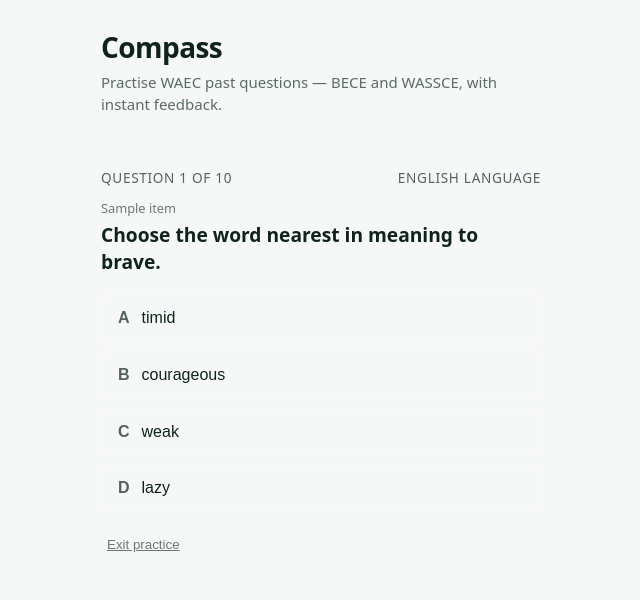
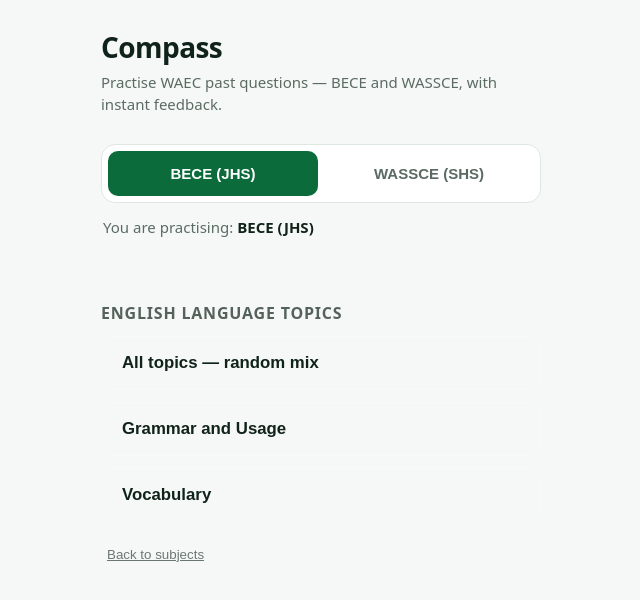
Before and after one commit to dankyis/Compass, a Next.js app: page / in a window 1280 px wide. Both pictures are taken after a click on the button "English Language". Shown: the top 600 px of the page, without its empty margins (319-959 px from the left). Built offline with nearby package versions, Linux system fonts and the light colour scheme.

Commit message:
#6 Topic filter: pick a Topic or a random mix

```diff
--- a/src/components/HomeScreen.tsx
+++ b/src/components/HomeScreen.tsx
@@ -3,19 +3,26 @@
 import { useEffect, useMemo, useState } from "react";
 import { DEFAULT_EXAM_TRACK, ExamTrack } from "@/domain/exam";
 import { SubjectId } from "@/domain/subject";
-import { QUESTION_BANK, listSubjects, questionsFor } from "@/domain/bank";
+import {
+  QUESTION_BANK,
+  listSubjects,
+  questionsFor,
+  topicsFor,
+} from "@/domain/bank";
 import { loadExamTrack, saveExamTrack } from "@/domain/storage";
 import { ExamToggle } from "./ExamToggle";
 import { SubjectPicker } from "./SubjectPicker";
+import { TopicPicker } from "./TopicPicker";
 import { PracticeScreen } from "./PracticeScreen";
 
-type Stage = "choose" | "practice";
+type Stage = "choose" | "topic" | "practice";
 
-// Owns the Exam Track and the chosen Subject for the home screen, and moves
-// the student between choosing and practising.
+// Owns the Exam Track, the chosen Subject and the optional Topic filter for the
+// home screen, and moves the student between choosing and practising.
 export function HomeScreen() {
   const [track, setTrack] = useState<ExamTrack>(DEFAULT_EXAM_TRACK);
   const [subject, setSubject] = useState<SubjectId | null>(null);
+  const [topic, setTopic] = useState<string | null>(null);
   const [stage, setStage] = useState<Stage>("choose");
 
   useEffect(() => {
@@ -23,35 +30,69 @@
   }, []);
 
   const subjects = useMemo(() => listSubjects(QUESTION_BANK, track), [track]);
+  const topics = useMemo(
+    () => (subject ? topicsFor(QUESTION_BANK, track, subject) : []),
+    [track, subject],
+  );
   const pool = useMemo(
-    () => (subject ? questionsFor(QUESTION_BANK, track, subject) : []),
-    [track, subject],
+    () =>
+      subject
+        ? questionsFor(QUESTION_BANK, track, subject, topic ?? undefined)
+        : [],
+    [track, subject, topic],
   );
 
   function selectTrack(next: ExamTrack) {
     setTrack(next);
     setSubject(null);
+    setTopic(null);
     setStage("choose");
     saveExamTrack(window.localStorage, next);
   }
 
-  function startPractice(next: SubjectId) {
+  function chooseSubject(next: SubjectId) {
     setSubject(next);
+    setTopic(null);
+    setStage("topic");
+  }
+
+  function startPractice(next: string | null) {
+    setTopic(next);
     setStage("practice");
   }
 
+  function backToSubjects() {
+    setSubject(null);
+    setTopic(null);
+    setStage("choose");
+  }
+
   function exitPractice() {
-    setStage("choose");
+    setStage("topic");
   }
 
   if (stage === "practice") {
     return <PracticeScreen pool={pool} onExit={exitPractice} />;
   }
 
+  if (stage === "topic" && subject) {
+    return (
+      <>
+        <ExamToggle track={track} onSelect={selectTrack} />
+        <TopicPicker
+          subject={subject}
+          topics={topics}
+          onSelect={startPractice}
+          onBack={backToSubjects}
+        />
+      </>
+    );
+  }
+
   return (
     <>
       <ExamToggle track={track} onSelect={selectTrack} />
-      <SubjectPicker track={track} subjects={subjects} onSelect={startPractice} />
+      <SubjectPicker track={track} subjects={subjects} onSelect={chooseSubject} />
     </>
   );
 }
--- /dev/null
+++ b/src/components/TopicPicker.tsx
@@ -0,0 +1,45 @@
+"use client";
+
+import { SubjectId, subjectLabel } from "@/domain/subject";
+
+interface TopicPickerProps {
+  subject: SubjectId;
+  topics: string[];
+  onSelect: (topic: string | null) => void;
+  onBack: () => void;
+}
+
+// Lets a student narrow the next Practice Set to a single Topic, or clear the
+// filter and go back to a random mix within the subject.
+export function TopicPicker({ subject, topics, onSelect, onBack }: TopicPickerProps) {
+  return (
+    <section className="subjects" aria-label="Choose a topic">
+      <h2>{subjectLabel(subject)} topics</h2>
+      <ul className="subject-list">
+        <li>
+          <button
+            type="button"
+            className="subject-option"
+            onClick={() => onSelect(null)}
+          >
+            All topics — random mix
+          </button>
+        </li>
+        {topics.map((topic) => (
+          <li key={topic}>
+            <button
+              type="button"
+              className="subject-option"
+              onClick={() => onSelect(topic)}
+            >
+              {topic}
+            </button>
+          </li>
+        ))}
+      </ul>
+      <button type="button" className="practice-exit" onClick={onBack}>
+        Back to subjects
+      </button>
+    </section>
+  );
+}
--- a/src/domain/bank.ts
+++ b/src/domain/bank.ts
@@ -76,8 +76,14 @@
   bank: Question[],
   exam: ExamTrack,
   subject: SubjectId,
+  topic?: string,
 ): Question[] {
-  return bank.filter((q) => q.exam === exam && q.subject === subject);
+  return bank.filter(
+    (q) =>
+      q.exam === exam &&
+      q.subject === subject &&
+      (topic === undefined || q.topic === topic),
+  );
 }
 
 export function topicsFor(
```
Also changed, not shown: 1 other file (tests, documents, lock files or other folders).
